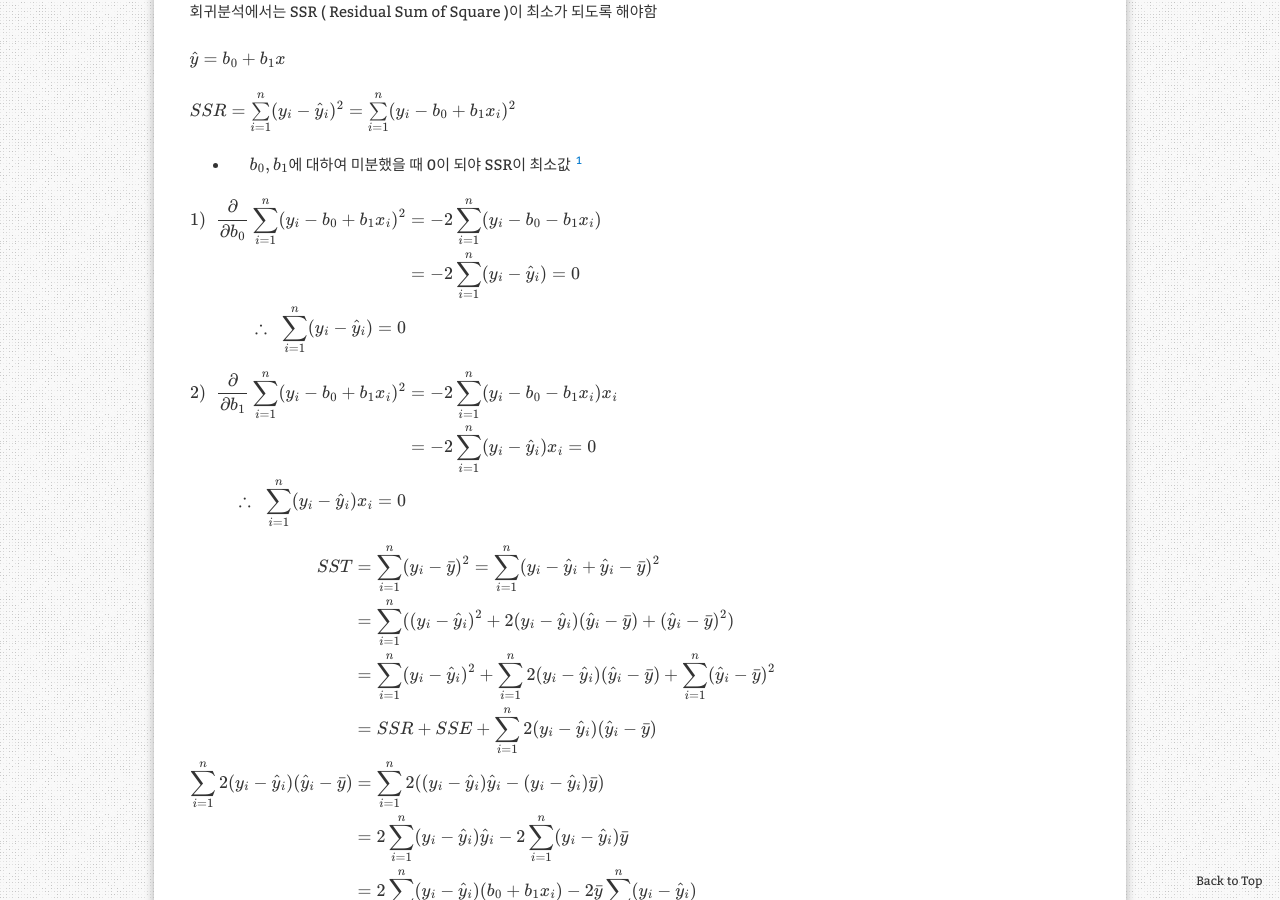
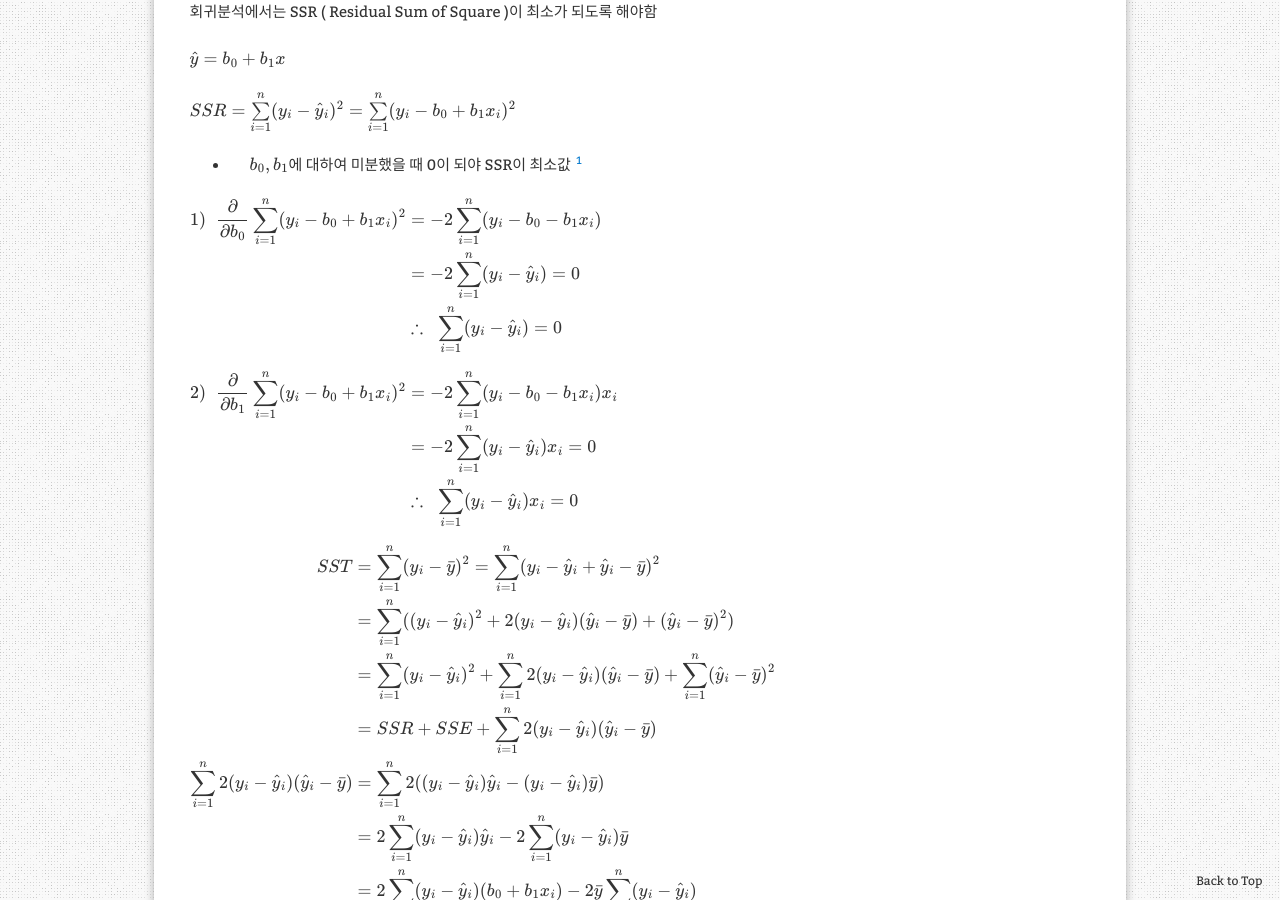
Before and after one commit to aristohyun/aristohyun.github.io, a Jekyll site: the page built from _posts/2021-06-25-Linear-Regression.md, in a window 1280 px wide and 900 px high, scrolled down 2557 px. Built offline with Jekyll 4.4.1, drawn with Linux system fonts in a browser that asks for light colours; formulas are drawn with MathJax 3; comment, search, counter and statistics services are not loaded.

Commit message:
Update 2021-06-25-Linear-Regression.md

```diff
--- a/_posts/2021-06-25-Linear-Regression.md
+++ b/_posts/2021-06-25-Linear-Regression.md
@@ -83,12 +83,12 @@ $ SSR = \sum\limits_ {i=1}^{n}(y_ i - \hat{y}_ i)^2 = \sum\limits_ {i=1}^{n}(y_
 $ \begin{align\*}
 1) \;\; \frac{\partial }{\partial b_ 0} \sum\limits_ {i=1}^{n}(y_ i - b_0 + b_1 x_ i)^2 &= -2 \sum\limits_ {i=1}^{n} (y_ i - b_0 - b_1 x_ i) \\\
 &= -2 \sum\limits_ {i=1}^{n} (y_ i - \hat{y}_ i) = 0 \\\
-\therefore \;\; \sum\limits_ {i=1}^{n} (y_ i - \hat{y}_ i) = 0 \end{align\*}$
+& \therefore \;\; \sum\limits_ {i=1}^{n} (y_ i - \hat{y}_ i) = 0 \end{align\*}$
 
 $ \begin{align\*}
 2) \;\; \frac{\partial }{\partial b_ 1} \sum\limits_ {i=1}^{n}(y_ i - b_0 + b_1 x_ i)^2 &= -2 \sum\limits_ {i=1}^{n} (y_ i - b_0 - b_1 x_ i) x_ i  \\\
 &= -2 \sum\limits_ {i=1}^{n} (y_ i - \hat{y}_ i) x_ i = 0 \\\
-\therefore \;\; \sum\limits_ {i=1}^{n} (y_ i - \hat{y}_ i) x_ i = 0 \end{align\*}$
+& \therefore \;\; \sum\limits_ {i=1}^{n} (y_ i - \hat{y}_ i) x_ i = 0 \end{align\*}$
 
 $ \begin{align\*}
 SST &= \sum\limits_{i=1}^{n}(y_ i - \bar{y})^{2} = \sum\limits_{i=1}^{n}(y_ i - \hat{y}_ {i} + \hat{y}_ i - \bar{y})^2 \\\
```
